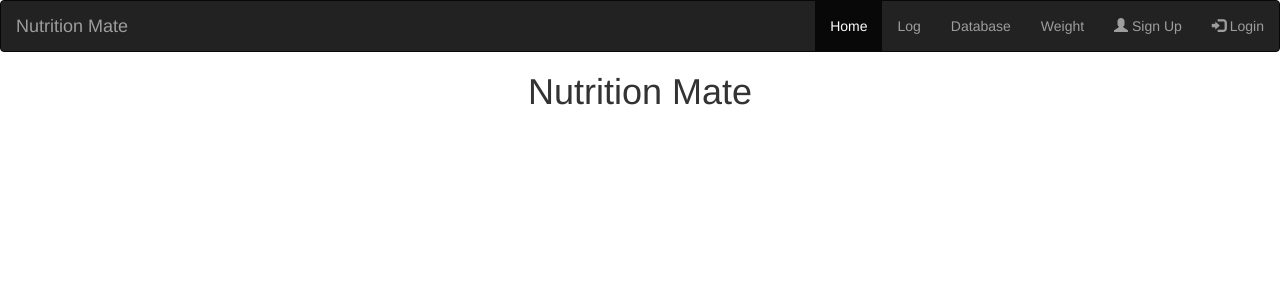
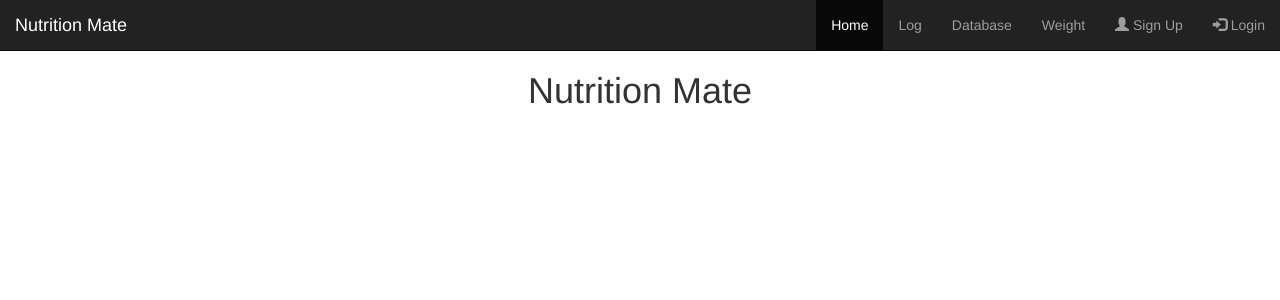
Before and after one commit to maxtrussell/nutrition-mate, a Flask app: page / in a window 1280 px wide. Shown: the top 300 px of the page. Run offline with Flask 2, Linux system fonts and the light colour scheme; some libraries are stand-ins or nearby versions.

Commit message:
tweaked top nav template

```diff
--- a/templates/top_nav.html
+++ b/templates/top_nav.html
@@ -1,7 +1,7 @@
 {% extends "bootstrap/base.html" %}
 
 {% block navbar %}
-<nav class="navbar navbar-inverse">
+<nav class="navbar navbar-inverse navbar-static-top">
   <div class="container-fluid">
     <div class="navbar-header">
       <a class="navbar-brand" href="/">Nutrition Mate</a>
```
